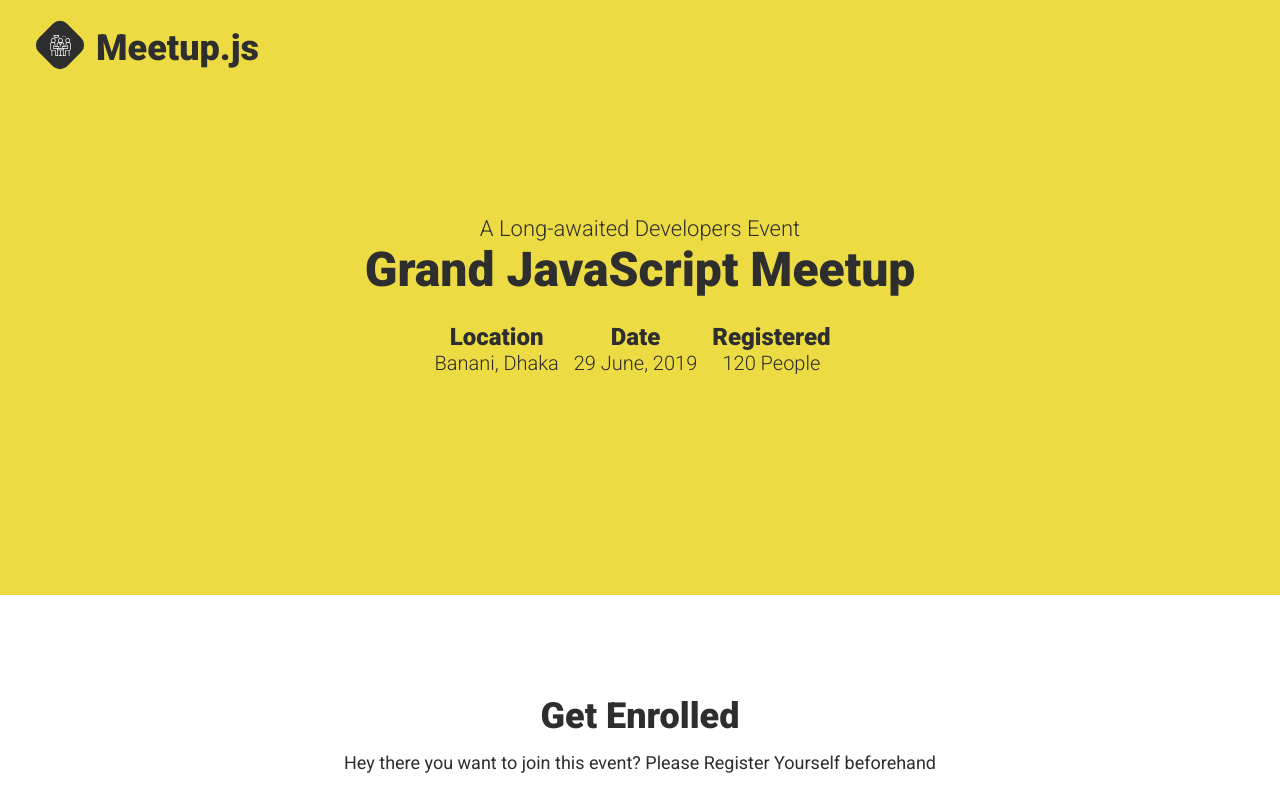
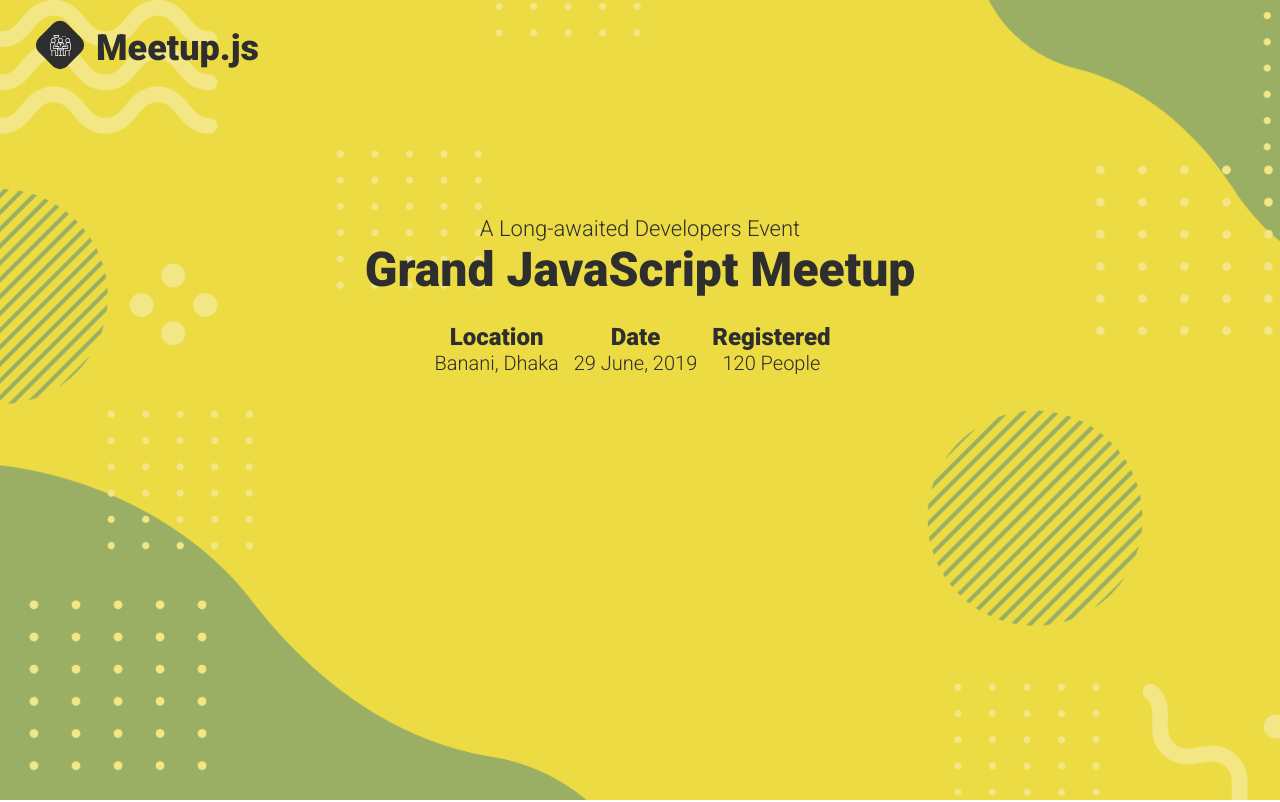
Before and after one commit to zonayedpca/talk.js, a React (Create React App) app: page / in a window 1280 px wide. Shown: the top 802 px of the page. Built offline with nearby package versions, Linux system fonts and the light colour scheme.

Commit message:
Full VH Intro Image

```diff
--- a/src/components/common/navbar.css
+++ b/src/components/common/navbar.css
@@ -0,0 +1,4 @@
+.navbar {
+  position: relative;
+  z-index: 1;
+}
--- a/src/components/intro.css
+++ b/src/components/intro.css
@@ -1,13 +1,30 @@
 .intro-area {
+  position: relative;
   background: #ecdb43;
+  height: 100vh;
+}
+
+.intro-area::after {
+  content: '';
+  position: absolute;
+  top: 0;
+  left: 0;
+  height: 100%;
+  width: 100%;
+  background: url('../assets/images/bg.png');
+  background-size: cover;
+  opacity: 0.35;
+  z-index: 0;
 }
 
 .intro {
+  position: relative;
   display: flex;
   flex-wrap: wrap;
   flex-direction: column;
   justify-content: center;
   height: 400px;
+  z-index: 1;
 }
 
 .intro p {
```
Also changed, not shown: src/assets/images/bg.png (added).
